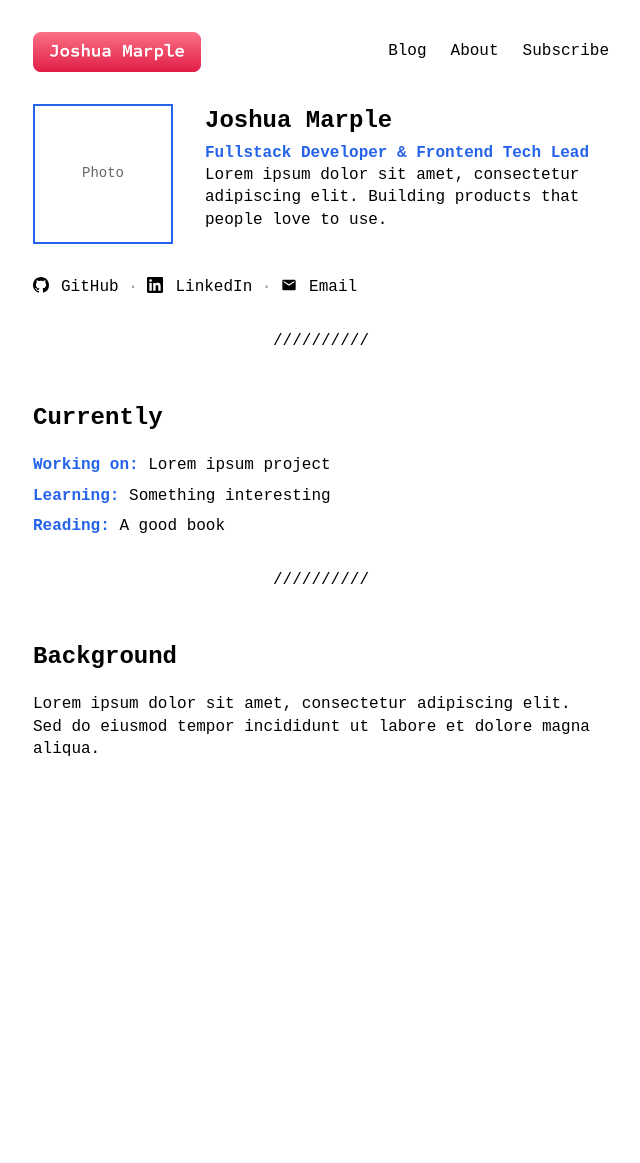
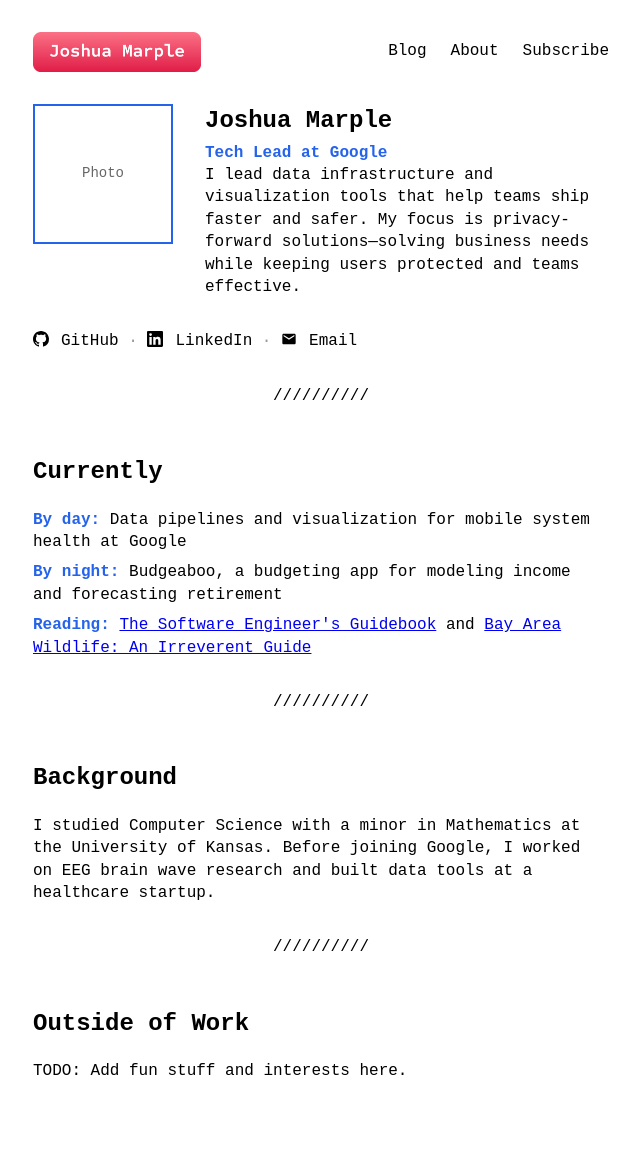
Before and after one commit to joshuaMarple/joshuamarple.github.io, a Jekyll site: the page built from about.html, in a window 1280 px wide. Shown: the whole page, without its empty margins (319-959 px from the left). Built offline with Jekyll 4.4.1, drawn with Linux system fonts in a browser that asks for light colours; before the commit the page ends 900 px from its top, so only the background shows below that.

Commit message:
Update about page with real content
- Add bio and tagline
- Add Currently section with work/personal projects and reading
- Add Background section with education and early career
- Add placeholder for Outside of Work section

🤖 Generated with [Claude Code](https://claude.com/claude-code)

Co-Authored-By: Claude Opus 4.5 <noreply@anthropic.com>

```diff
--- a/about.html
+++ b/about.html
@@ -14,8 +14,8 @@ hide_footer: true
     </div>
     <div class="about-intro">
       <h1>Joshua Marple</h1>
-      <p class="tagline">Fullstack Developer & Frontend Tech Lead</p>
-      <p>Lorem ipsum dolor sit amet, consectetur adipiscing elit. Building products that people love to use.</p>
+      <p class="tagline">Tech Lead at Google</p>
+      <p>I lead data infrastructure and visualization tools that help teams ship faster and safer. My focus is privacy-forward solutions—solving business needs while keeping users protected and teams effective.</p>
     </div>
   </section>
 
@@ -28,9 +28,9 @@ hide_footer: true
   <section class="about-currently">
     <h2>Currently</h2>
     <ul>
-      <li><span class="accent">Working on:</span> Lorem ipsum project</li>
-      <li><span class="accent">Learning:</span> Something interesting</li>
-      <li><span class="accent">Reading:</span> A good book</li>
+      <li><span class="accent">By day:</span> Data pipelines and visualization for mobile system health at Google</li>
+      <li><span class="accent">By night:</span> Budgeaboo, a budgeting app for modeling income and forecasting retirement</li>
+      <li><span class="accent">Reading:</span> <a href="https://www.amazon.com/Software-Engineers-Guidebook-Navigating-positions/dp/908338182X">The Software Engineer's Guidebook</a> and <a href="https://www.amazon.com/Bay-Area-Wildlife-Irreverent-Guide/dp/1597146633">Bay Area Wildlife: An Irreverent Guide</a></li>
     </ul>
   </section>
 
@@ -38,6 +38,13 @@ hide_footer: true
 
   <section class="about-background">
     <h2>Background</h2>
-    <p>Lorem ipsum dolor sit amet, consectetur adipiscing elit. Sed do eiusmod tempor incididunt ut labore et dolore magna aliqua.</p>
+    <p>I studied Computer Science with a minor in Mathematics at the University of Kansas. Before joining Google, I worked on EEG brain wave research and built data tools at a healthcare startup.</p>
+  </section>
+
+  <hr>
+
+  <section class="about-interests">
+    <h2>Outside of Work</h2>
+    <p>TODO: Add fun stuff and interests here.</p>
   </section>
 </div>
```
